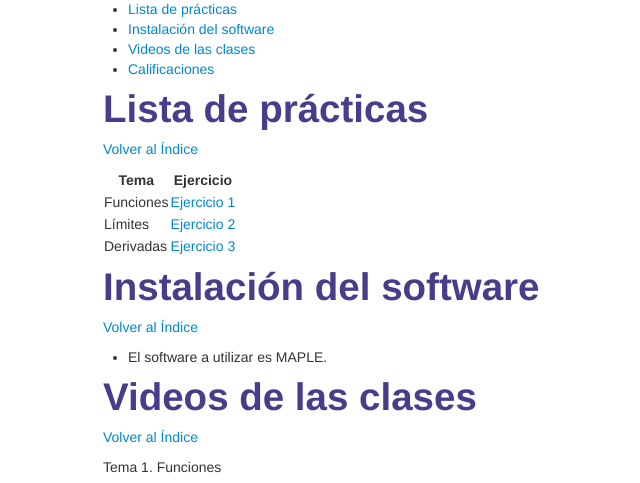
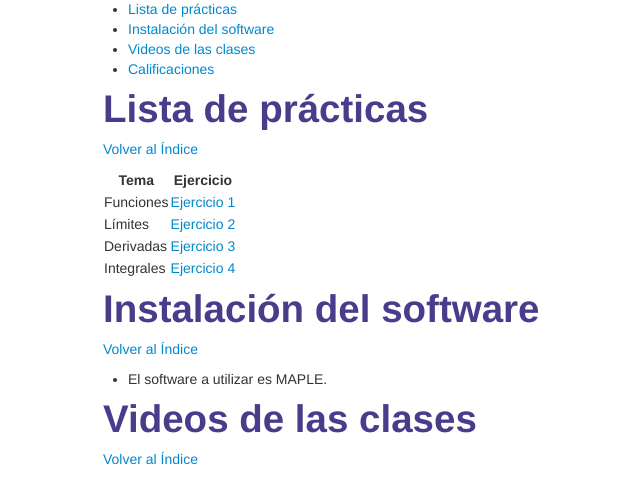
Before and after one commit to enriGarcia/enriGarcia.github.io, a Jekyll site: the page built from pages/teaching/calcInt.md, in a window 1280 px wide and 900 px high, scrolled down 313 px, cut to the strip 0-483 px from the top of the window. Shown: the whole strip, without its empty margins (187-827 px from the left). Built offline with Jekyll 4.4.1, drawn with Linux system fonts in a browser that asks for light colours.

Commit message:
webpage update

```diff
--- a/pages/teaching/calcInt.md
+++ b/pages/teaching/calcInt.md
@@ -22,6 +22,7 @@ vimeoId2: 763841789
 |Funciones                    |[Ejercicio 1 ]({{ BASE_PATH}}/pages/assignments/calcInt_ex_01.pdf)|
 |Límites                      |[Ejercicio 2 ]({{ BASE_PATH}}/pages/assignments/calcInt_ex_02.pdf)|
 |Derivadas                    |[Ejercicio 3 ]({{ BASE_PATH}}/pages/assignments/calcInt_ex_03.pdf)|
+|Integrales                   |[Ejercicio 4 ]({{ BASE_PATH}}/pages/assignments/calcInt_ex_04.pdf)|
 
 # Instalación del software
 [Volver al Índice](#índice)
```
Also changed, not shown: 1 other file.
